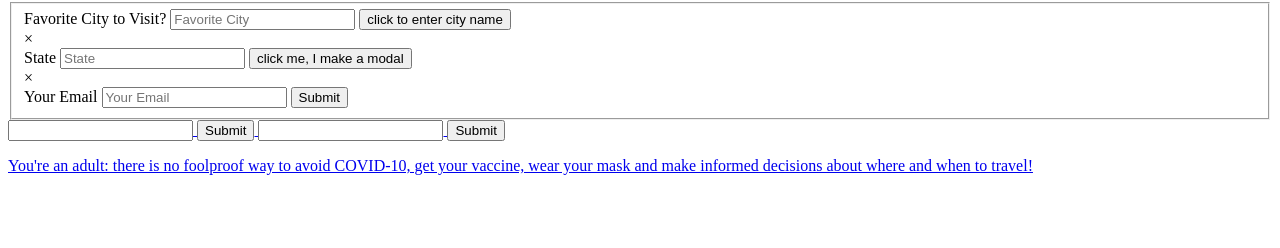
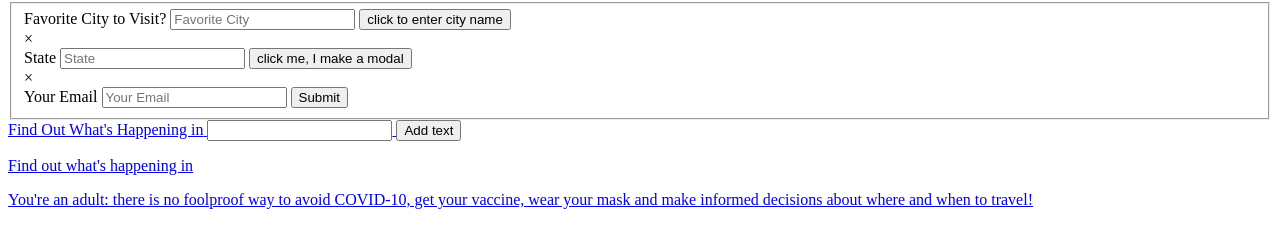
Before and after one commit to willdarkins/Group-Project-1, a plain HTML site: page Kimberly Branch/index.html in a window 1280 px wide. Shown: the part 236-484 px from the top of the page. Drawn offline with Linux system fonts and the light colour scheme.

Commit message:
added code in html and css to copy user input from form

```diff
--- a/Kimberly Branch/index.html
+++ b/Kimberly Branch/index.html
@@ -60,15 +60,13 @@
             </div>
 
             <div>
-                <a href="/Kimberly Branch/event-covid.html"Find Out What's Happening in ><placeholder id="city " + placeholder id="state".>
-                    <form action="display.html" method="GET">
-                        <input type="text" name="cityr" />
-                        <input type="submit" value="Submit" />
+                <a href="/Kimberly Branch/event-covid.html">Find Out What's Happening in<placeholder id=" city " + placeholder id="state".>
+                       <input id="cityInput" type="text" />
+                       <button id="addBtn">Add text</button>
+                       <div id="display">
+                       <p></p> Find out what's happening in <placeholder="city,"  + placeholder=" state".></placeholder> </p>
+                       </div>
 
-                    <form action="display.html" method="GET">
-                          <input type="text" name="serialNumber" />
-                          <input type="submit" value="Submit" />
-                        </form>
 
                     </form>
                 </div>
```
